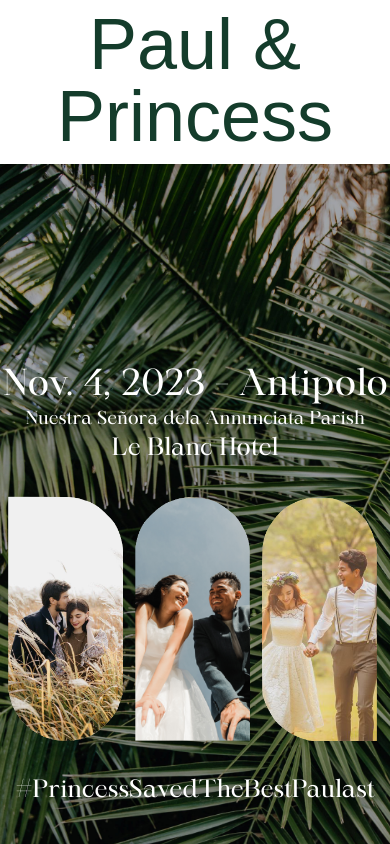
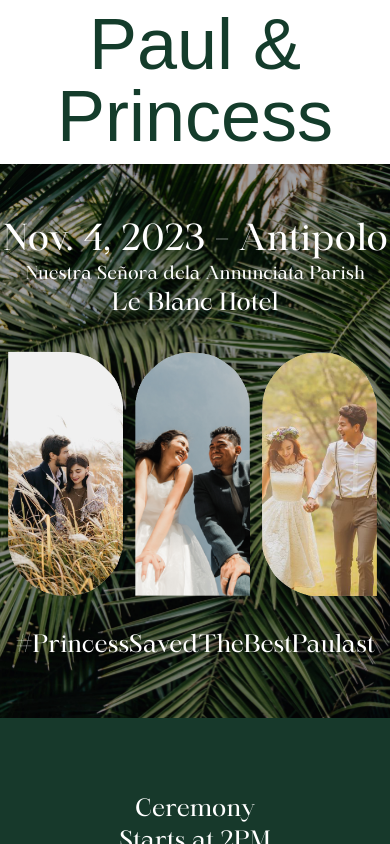
Before and after one commit to buscanopaul/paulnprincess, a Next.js app: page / in a window 390 px wide. Shown: the top 844 px of the page. Built offline with nearby package versions, Linux system fonts and the light colour scheme; a web font is replaced by a local one.

Commit message:
[FIXED] height home header if mobile

```diff
--- a/components/home/HomeHeader.tsx
+++ b/components/home/HomeHeader.tsx
@@ -2,7 +2,7 @@ import Image from "next/image";
 
 function HomeHeader() {
   return (
-    <div className="flex flex-col justify-center items-center font-maharlika text-6xl bg-[url('/images/bg_home.jpg')] bg-center bg-cover  bg-no-repeat h-screen w-full">
+    <div className="flex flex-col justify-center items-center font-maharlika text-6xl bg-[url('/images/bg_home.jpg')] bg-center bg-cover  bg-no-repeat lg:h-screen py-14 lg:py-0 w-full">
       <h2 className="text-white text-4xl drop-shadow-md">
         Nov. 4, 2023 - Antipolo
       </h2>
```
